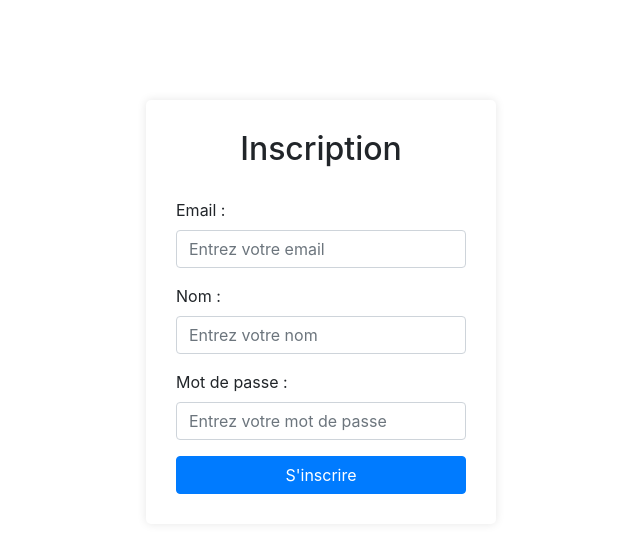
After one commit to MathissGit/projet_infra_reseau, a PHP site: page /inscription.php in a window 1280 px wide. The commit adds this page. Shown: the top 533 px of the page, without its empty margins (319-959 px from the left). Run offline with PHP 8.4, Linux system fonts and the light colour scheme.

Commit message:
ajout page d'inscription

```diff
--- a/includes/partials/header.php
+++ b/includes/partials/header.php
@@ -3,7 +3,8 @@
 <head>
     <meta charset="UTF-8">
     <meta name="viewport" content="width=device-width, initial-scale=1.0">
-	<link rel="stylesheet" href="../../includes/style/header.css">
+	<!-- <link rel="stylesheet" href="../../includes/style/header.css"> -->
+    <link rel="stylesheet" href="../../includes/style/style.css">
     <link href="https://stackpath.bootstrapcdn.com/bootstrap/4.5.2/css/bootstrap.min.css" rel="stylesheet">
 	<script src="../../includes/src/hotel.js"></script>
     <title>HOTEL</title>
--- /dev/null
+++ b/includes/style/style.css
@@ -0,0 +1,30 @@
+body {
+    background-color: #f8f9fa;
+}
+/* page de connexion */
+  .login-form {
+    max-width: 350px;
+    margin: 100px auto;
+    background: #fff;
+    padding: 30px;
+    border-radius: 5px;
+    box-shadow: 0px 0px 10px 0px rgba(0,0,0,0.1);
+}
+.login-form h2 {
+    text-align: center;
+    margin-bottom: 30px;
+}
+
+/* page d'insription */
+.register-form {
+    max-width: 350px;
+    margin: 100px auto;
+    background: #fff;
+    padding: 30px;
+    border-radius: 5px;
+    box-shadow: 0px 0px 10px 0px rgba(0,0,0,0.1);
+}
+.register-form h2 {
+    text-align: center;
+    margin-bottom: 30px;
+}
--- /dev/null
+++ b/inscription.php
@@ -0,0 +1,27 @@
+<?php require_once('includes/partials/header.php') ?>
+
+
+<div class="container">
+    <div class="register-form">
+      <h2>Inscription</h2>
+      <!-- TO DO : rediriger vers les fonction qui inscrive un utilisateur dans la base de donnée -->
+      <form method="post">
+        <div class="form-group">
+          <label for="email">Email :</label>
+          <input type="email" class="form-control" id="email" placeholder="Entrez votre email">
+        </div>
+        <div class="form-group">
+          <label for="name">Nom :</label>
+          <input type="text" class="form-control" id="name" placeholder="Entrez votre nom">
+        </div>
+        <div class="form-group">
+          <label for="password">Mot de passe :</label>
+          <input type="password" class="form-control" id="password" placeholder="Entrez votre mot de passe">
+        </div>
+        <button type="submit" class="btn btn-primary btn-block">S'inscrire</button>
+      </form>
+    </div>
+</div>
+
+
+<?php require_once('includes/partials/footer.php') ?>
```
